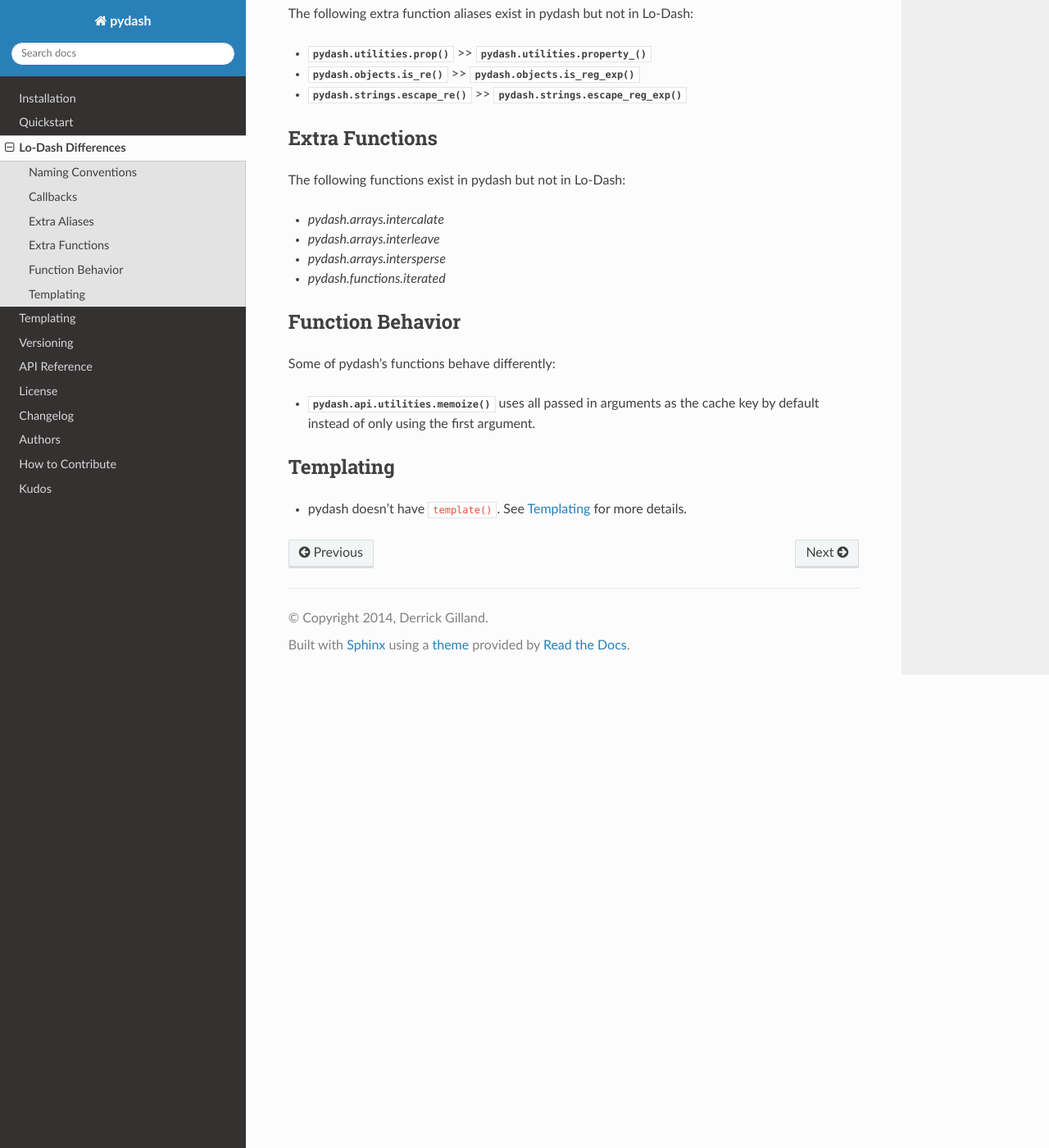
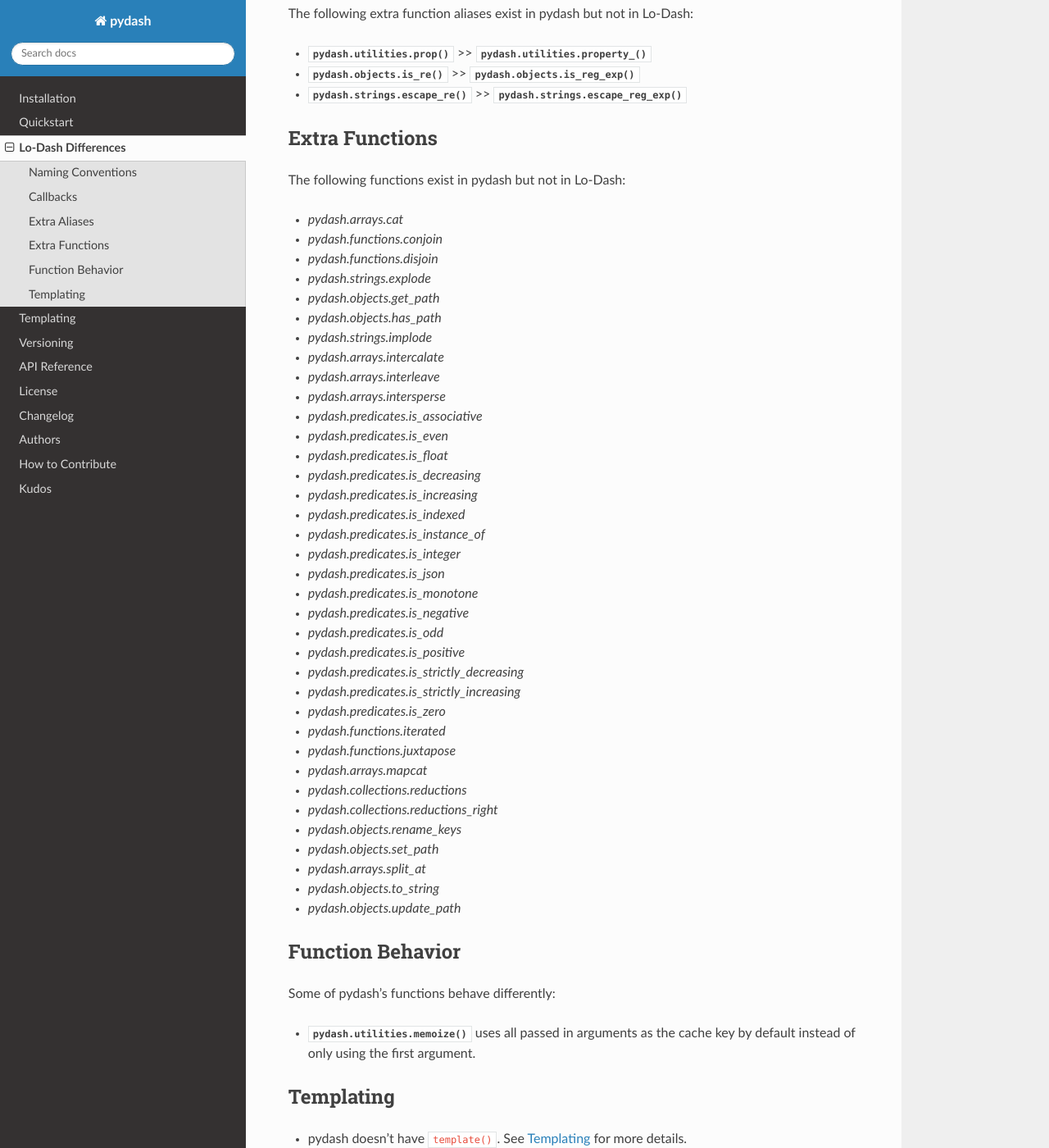
Before and after one commit to dgilland/pydash, a Sphinx documentation site: the page built from docs/differences.rst, in a window 1280 px wide and 1400 px high, scrolled down 1210 px. Shown: the whole window at 82% size. Built offline with Sphinx 7.4.7 and the Read the Docs theme 2.0.0, drawn with Linux system fonts in a browser that asks for light colours; the version number could not be read and is left out.

Commit message:
Add functions that are in pydash but not LoDash.

```diff
--- a/docs/differences.rst
+++ b/docs/differences.rst
@@ -67,10 +67,42 @@
 
 The following functions exist in pydash but not in Lo-Dash:
 
+- `pydash.arrays.cat`
+- `pydash.functions.conjoin`
+- `pydash.functions.disjoin`
+- `pydash.strings.explode`
+- `pydash.objects.get_path`
+- `pydash.objects.has_path`
+- `pydash.strings.implode`
 - `pydash.arrays.intercalate`
 - `pydash.arrays.interleave`
 - `pydash.arrays.intersperse`
+- `pydash.predicates.is_associative`
+- `pydash.predicates.is_even`
+- `pydash.predicates.is_float`
+- `pydash.predicates.is_decreasing`
+- `pydash.predicates.is_increasing`
+- `pydash.predicates.is_indexed`
+- `pydash.predicates.is_instance_of`
+- `pydash.predicates.is_integer`
+- `pydash.predicates.is_json`
+- `pydash.predicates.is_monotone`
+- `pydash.predicates.is_negative`
+- `pydash.predicates.is_odd`
+- `pydash.predicates.is_positive`
+- `pydash.predicates.is_strictly_decreasing`
+- `pydash.predicates.is_strictly_increasing`
+- `pydash.predicates.is_zero`
 - `pydash.functions.iterated`
+- `pydash.functions.juxtapose`
+- `pydash.arrays.mapcat`
+- `pydash.collections.reductions`
+- `pydash.collections.reductions_right`
+- `pydash.objects.rename_keys`
+- `pydash.objects.set_path`
+- `pydash.arrays.split_at`
+- `pydash.objects.to_string`
+- `pydash.objects.update_path`
 
 
 Function Behavior
@@ -78,7 +110,7 @@
 
 Some of pydash's functions behave differently:
 
-- :func:`pydash.api.utilities.memoize` uses all passed in arguments as the cache key by default instead of only using the first argument.
+- :func:`pydash.utilities.memoize` uses all passed in arguments as the cache key by default instead of only using the first argument.
 
 
 Templating
```
